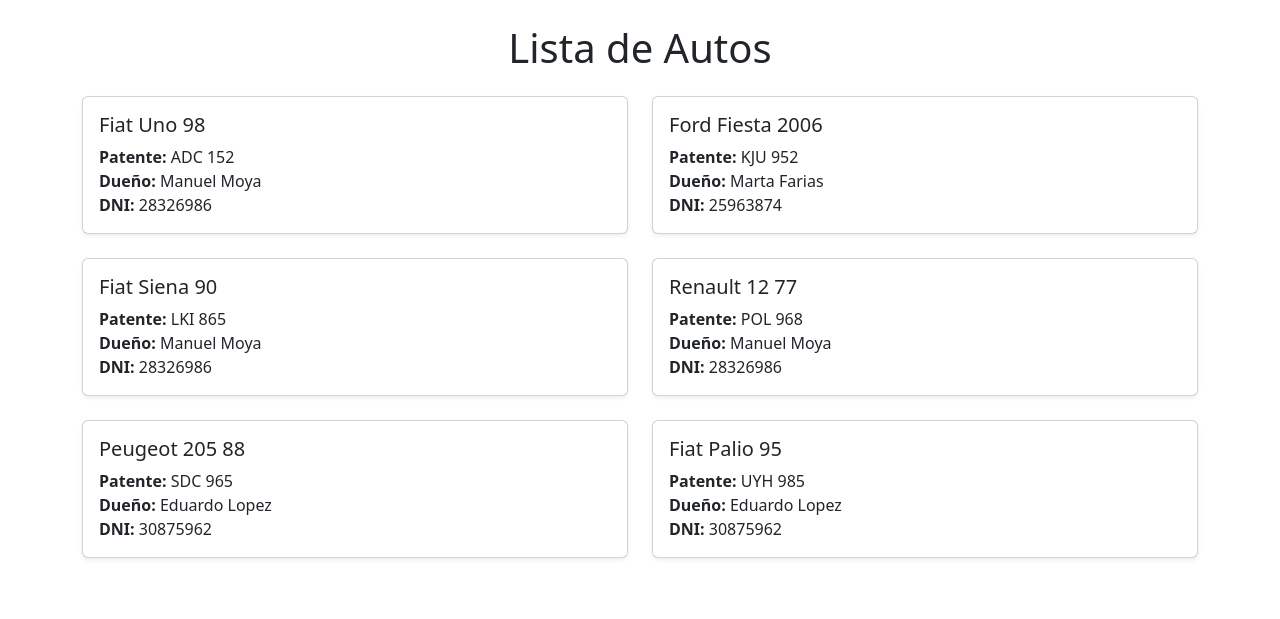
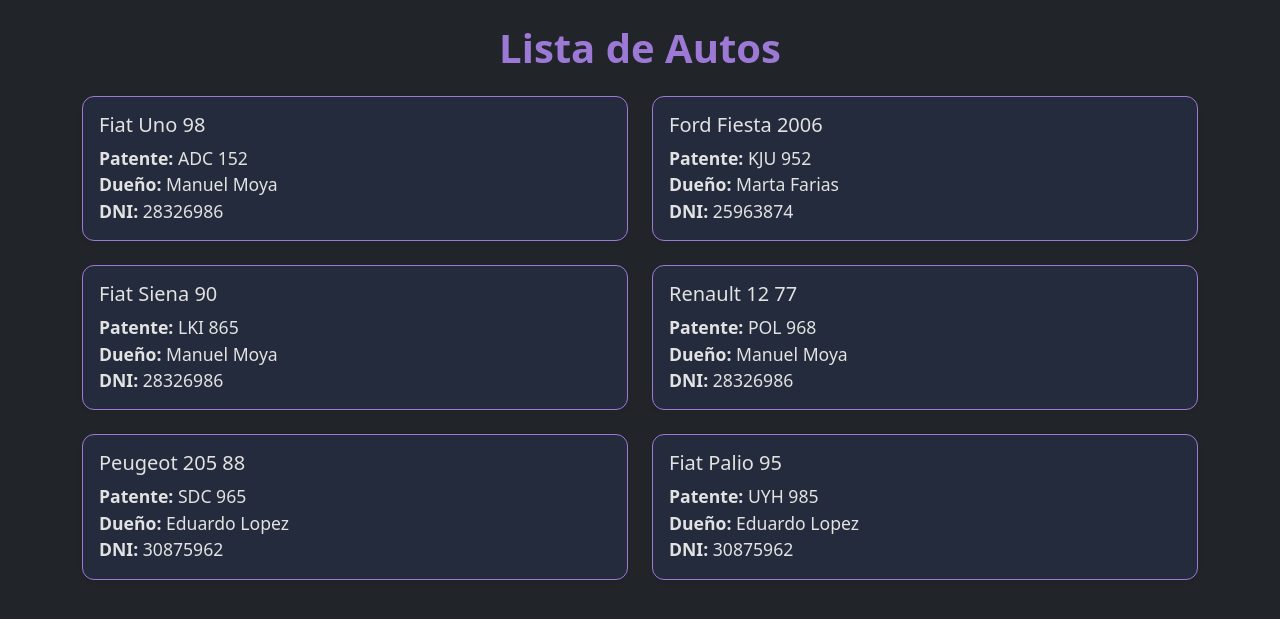
Before and after one commit to Alejo4758/SistemaGestorAutos, a PHP site: page /VerAutos.php in a window 1280 px wide. Shown: the top 619 px of the page. Run offline with PHP 8.4, Linux system fonts and the light colour scheme; data comes from the database, SQL or seed files in the repository.

Commit message:
Actualización de estilo en 'VerAutos.php'

```diff
--- a/Vista/VerAutos.php
+++ b/Vista/VerAutos.php
@@ -2,11 +2,12 @@
 <html lang="es">
 <head>
     <?php include_once __DIR__ . "/../includes/head.php" ?>
+    <link rel="stylesheet" href="CSS/styles.css">
     <title>Ver Autos</title>
 </head>
-<body>
+<body class="bg-dark text-light">
     <div class="container my-4">
-    <h1 class="mb-4 text-center">Lista de Autos</h1>
+        <h1 class="mb-4 text-center titulo-personalizado">Lista de Autos</h1>
 
         <?php
             include_once __DIR__ . "/../includes/load.php";
@@ -23,18 +24,20 @@
                     $dniTitular = $auto -> getDniDuenio ();
                     $persona = $controlPersona -> buscar ($dniTitular);
         ?>
+
         <div class="col">
-        <div class="card shadow-sm h-100">
+            <div class="card card-personalizada shadow-sm h-100">
                 <div class="card-body">
-                <h5 class="card-title"><?php echo $auto -> getMarca () . ' ' . $auto -> getModelo (); ?> </h5>
+                    <h5 class="card-title"><?php echo htmlspecialchars($auto->getMarca() . ' ' . $auto->getModelo()); ?> </h5>
                         <p class="card-text">
-                    <strong>Patente: </strong><?php echo $auto -> getPatente (); ?><br>
-                    <strong>Dueño: </strong> <?php echo $persona -> getNombre () . ' ' . $persona -> getApellido (); ?><br>
-                    <strong>DNI: </strong> <?php echo $persona -> getNroDni (); ?>
+                            <strong>Patente: </strong><?php echo htmlspecialchars($auto->getPatente()); ?><br>
+                            <strong>Dueño: </strong> <?php echo htmlspecialchars($persona->getNombre() . ' ' . $persona->getApellido()); ?><br>
+                            <strong>DNI: </strong> <?php echo htmlspecialchars($persona->getNroDni()); ?>
                         </p>
                     </div>
                 </div>
             </div>
+
         <?php
                 }
                 echo '</div>';
```
Lines whose indentation alone changed are shown as unchanged.
